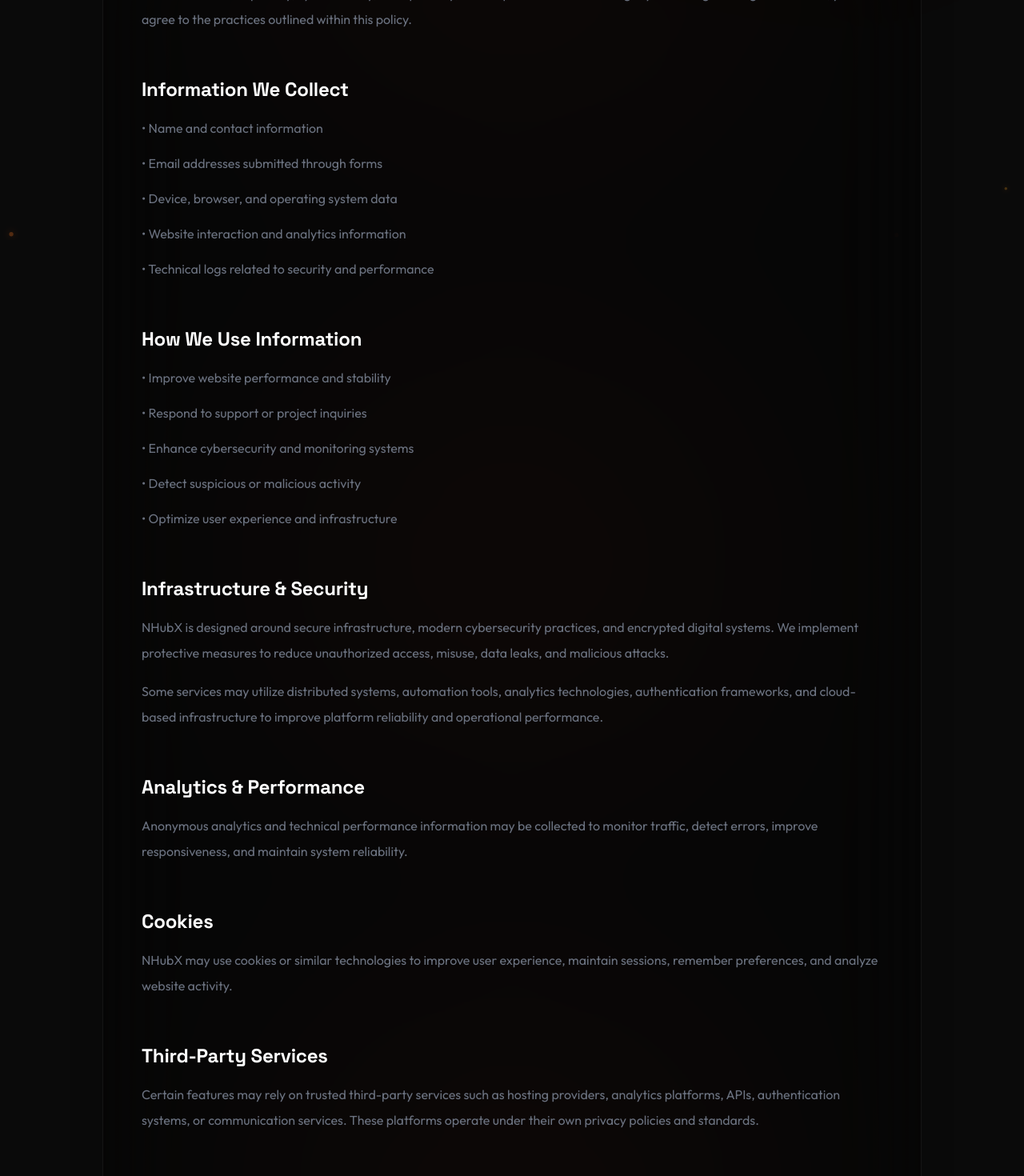
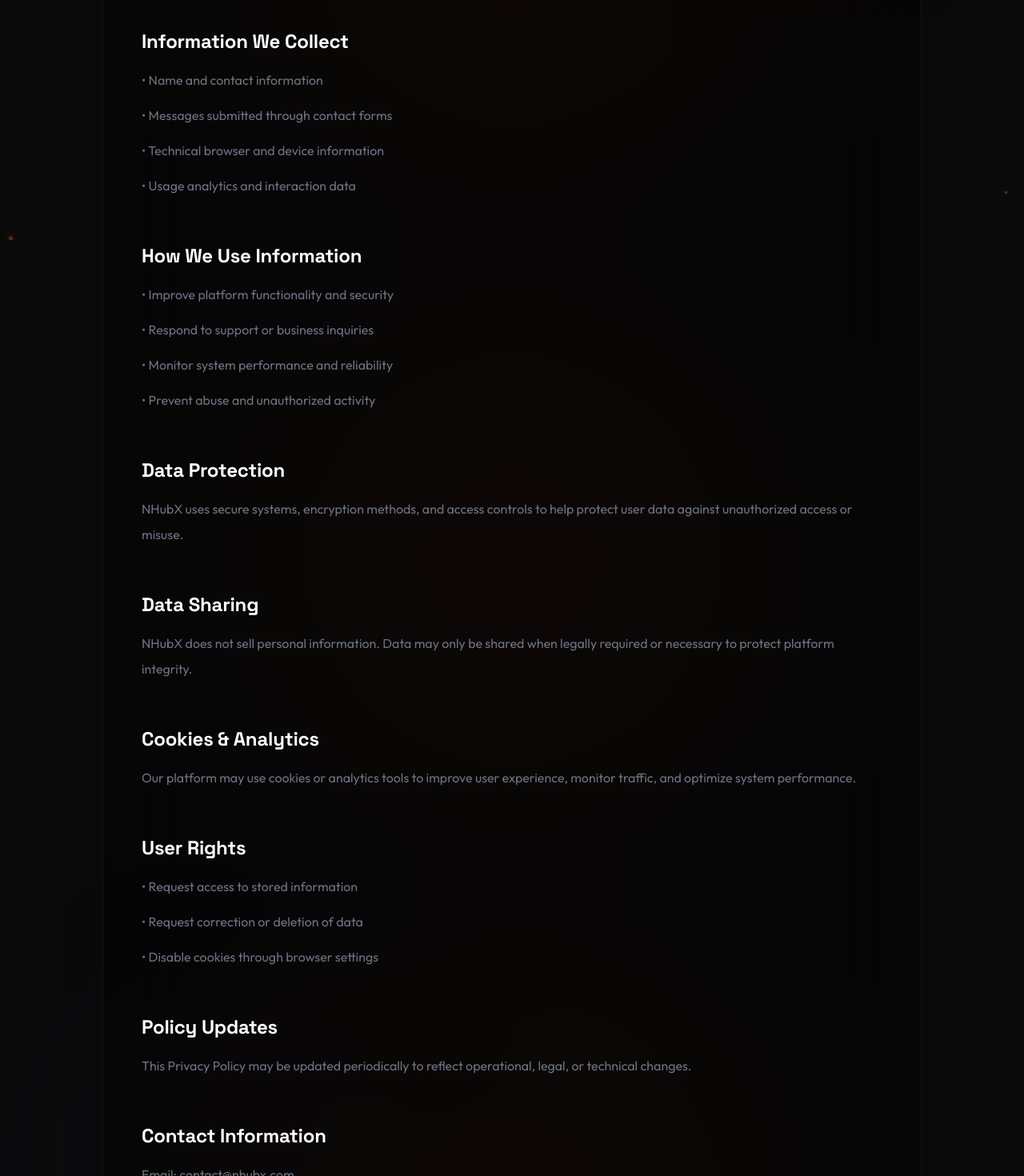
Before and after one commit to kingdevilcom/NHubX, a React (Vite) app: page /privacy-policy in a window 1280 px wide. Shown: the part 500-1970 px from the top of the page at 80% size. Built offline with nearby package versions, Linux system fonts and the light colour scheme.

Commit message:
Add files via upload

```diff
--- a/src/pages/PrivacyPolicy.jsx
+++ b/src/pages/PrivacyPolicy.jsx
@@ -1,10 +1,18 @@
+import React, { useEffect } from 'react';
+
 const PrivacyPolicy = () => {
+
+  useEffect(() => {
+    document.title = "Privacy Policy | NHubX";
+  }, []);
+
   return (
     <div className="relative min-h-screen pt-32 pb-24 px-4 sm:px-6 overflow-hidden">
 
-      {/* background glow */}
+      {/* glow */}
       <div className="absolute top-0 right-10 w-96 h-96 bg-nhubx-glow-primary/[0.03] blur-[120px] rounded-full -z-10" />
-      <div className="absolute bottom-10 left-10 w-[30rem] h-[30rem] bg-orange-500/[0.02] blur-[120px] rounded-full -z-10" />
+
+      <div className="absolute bottom-10 left-10 w-[30rem] h-[30rem] bg-purple-500/[0.02] blur-[120px] rounded-full -z-10" />
 
       <div className="max-w-5xl mx-auto relative z-10">
 
@@ -12,18 +20,28 @@
         <div className="mb-16 max-w-3xl">
 
           <div className="inline-flex items-center gap-2 px-3 py-1 rounded-lg bg-white/[0.02] border border-white/[0.06] text-gray-400 text-[10px] font-bold uppercase tracking-widest mb-5 font-mono">
+
             Legal Documentation
+
           </div>
 
           <h1 className="text-4xl sm:text-5xl md:text-6xl font-black uppercase tracking-tight text-white mb-6">
-            Privacy <span className="glow-text-primary">Policy</span>
+
+            Privacy{' '}
+
+            <span className="glow-text-primary">
+              Policy
+            </span>
+
           </h1>
 
           <p className="text-gray-500 text-sm sm:text-base md:text-lg leading-relaxed">
+
             This Privacy Policy explains how NHubX collects,
-            uses, protects, and manages information when users
-            interact with our platform, infrastructure, and services.
+            uses, protects, and manages your information.
+
           </p>
+
         </div>
 
         {/* content */}
@@ -31,155 +49,170 @@
 
           {/* intro */}
           <section className="space-y-4">
+
             <h2 className="text-2xl font-bold text-white">
               Introduction
             </h2>
 
             <p className="text-gray-500 leading-8">
-              NHubX values user privacy, cybersecurity,
-              transparency, and responsible data handling.
-              By accessing or using our services, you agree
-              to the practices outlined within this policy.
+
+              NHubX values user privacy and security.
+              By using our services, you agree to the practices
+              described in this Privacy Policy.
+
             </p>
+
           </section>
 
-          {/* data collection */}
+          {/* info collected */}
           <section className="space-y-4">
+
             <h2 className="text-2xl font-bold text-white">
               Information We Collect
             </h2>
 
             <div className="space-y-3 text-gray-500 leading-8">
+
               <p>• Name and contact information</p>
-              <p>• Email addresses submitted through forms</p>
-              <p>• Device, browser, and operating system data</p>
-              <p>• Website interaction and analytics information</p>
-              <p>• Technical logs related to security and performance</p>
+
+              <p>• Messages submitted through contact forms</p>
+
+              <p>• Technical browser and device information</p>
+
+              <p>• Usage analytics and interaction data</p>
+
             </div>
+
           </section>
 
           {/* usage */}
           <section className="space-y-4">
+
             <h2 className="text-2xl font-bold text-white">
               How We Use Information
             </h2>
 
             <div className="space-y-3 text-gray-500 leading-8">
-              <p>• Improve website performance and stability</p>
-              <p>• Respond to support or project inquiries</p>
-              <p>• Enhance cybersecurity and monitoring systems</p>
-              <p>• Detect suspicious or malicious activity</p>
-              <p>• Optimize user experience and infrastructure</p>
+
+              <p>• Improve platform functionality and security</p>
+
+              <p>• Respond to support or business inquiries</p>
+
+              <p>• Monitor system performance and reliability</p>
+
+              <p>• Prevent abuse and unauthorized activity</p>
+
             </div>
+
           </section>
 
-          {/* infrastructure */}
+          {/* security */}
           <section className="space-y-4">
+
             <h2 className="text-2xl font-bold text-white">
-              Infrastructure & Security
+              Data Protection
             </h2>
 
             <p className="text-gray-500 leading-8">
-              NHubX is designed around secure infrastructure,
-              modern cybersecurity practices, and encrypted
-              digital systems. We implement protective measures
-              to reduce unauthorized access, misuse, data leaks,
-              and malicious attacks.
+
+              NHubX uses secure systems, encryption methods,
+              and access controls to help protect user data
+              against unauthorized access or misuse.
+
             </p>
 
-            <p className="text-gray-500 leading-8">
-              Some services may utilize distributed systems,
-              automation tools, analytics technologies,
-              authentication frameworks, and cloud-based
-              infrastructure to improve platform reliability
-              and operational performance.
-            </p>
           </section>
 
-          {/* analytics */}
+          {/* sharing */}
           <section className="space-y-4">
+
             <h2 className="text-2xl font-bold text-white">
-              Analytics & Performance
+              Data Sharing
             </h2>
 
             <p className="text-gray-500 leading-8">
-              Anonymous analytics and technical performance
-              information may be collected to monitor traffic,
-              detect errors, improve responsiveness, and
-              maintain system reliability.
+
+              NHubX does not sell personal information.
+              Data may only be shared when legally required
+              or necessary to protect platform integrity.
+
             </p>
+
           </section>
 
           {/* cookies */}
           <section className="space-y-4">
+
             <h2 className="text-2xl font-bold text-white">
-              Cookies
+              Cookies & Analytics
             </h2>
 
             <p className="text-gray-500 leading-8">
-              NHubX may use cookies or similar technologies
-              to improve user experience, maintain sessions,
-              remember preferences, and analyze website activity.
+
+              Our platform may use cookies or analytics tools
+              to improve user experience, monitor traffic,
+              and optimize system performance.
+
             </p>
+
           </section>
 
-          {/* third party */}
+          {/* rights */}
           <section className="space-y-4">
-            <h2 className="text-2xl font-bold text-white">
-              Third-Party Services
-            </h2>
 
-            <p className="text-gray-500 leading-8">
-              Certain features may rely on trusted third-party
-              services such as hosting providers, analytics
-              platforms, APIs, authentication systems, or
-              communication services. These platforms operate
-              under their own privacy policies and standards.
-            </p>
-          </section>
-
-          {/* user rights */}
-          <section className="space-y-4">
             <h2 className="text-2xl font-bold text-white">
               User Rights
             </h2>
 
             <div className="space-y-3 text-gray-500 leading-8">
+
               <p>• Request access to stored information</p>
-              <p>• Request corrections or deletion of data</p>
+
+              <p>• Request correction or deletion of data</p>
+
               <p>• Disable cookies through browser settings</p>
-              <p>• Contact us regarding privacy concerns</p>
+
             </div>
+
           </section>
 
-          {/* policy updates */}
+          {/* updates */}
           <section className="space-y-4">
+
             <h2 className="text-2xl font-bold text-white">
               Policy Updates
             </h2>
 
             <p className="text-gray-500 leading-8">
-              NHubX reserves the right to update or modify
-              this Privacy Policy at any time to reflect
-              platform improvements, legal changes, or
-              infrastructure updates.
+
+              This Privacy Policy may be updated periodically
+              to reflect operational, legal, or technical changes.
+
             </p>
+
           </section>
 
           {/* contact */}
           <section className="space-y-4">
+
             <h2 className="text-2xl font-bold text-white">
               Contact Information
             </h2>
 
             <div className="space-y-3 text-gray-500 leading-8">
+
               <p>Email: contact@nhubx.com</p>
+
               <p>Website: https://www.nhubx.com</p>
+
               <p>Location: Sri Lanka</p>
+
             </div>
+
           </section>
 
         </div>
+
       </div>
     </div>
   );
```
